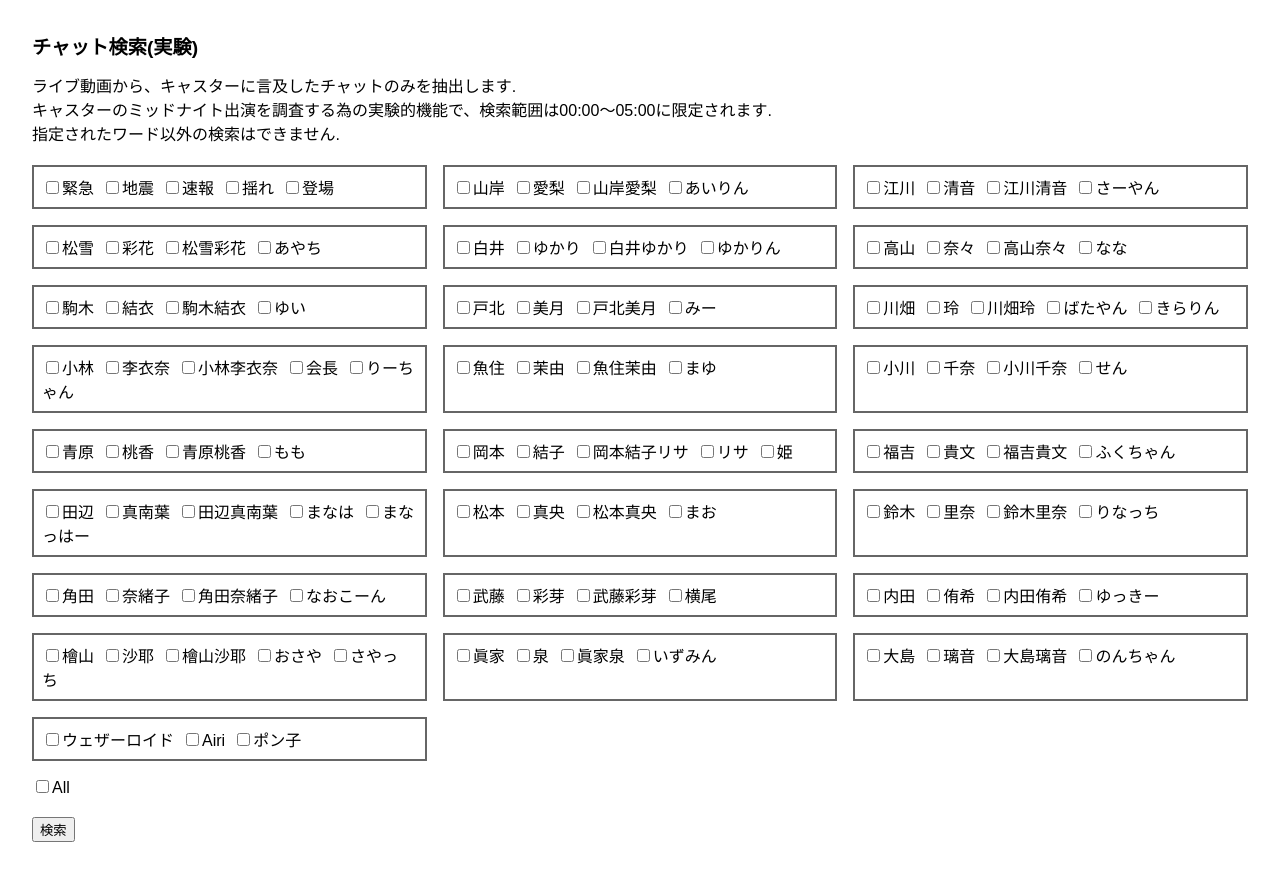
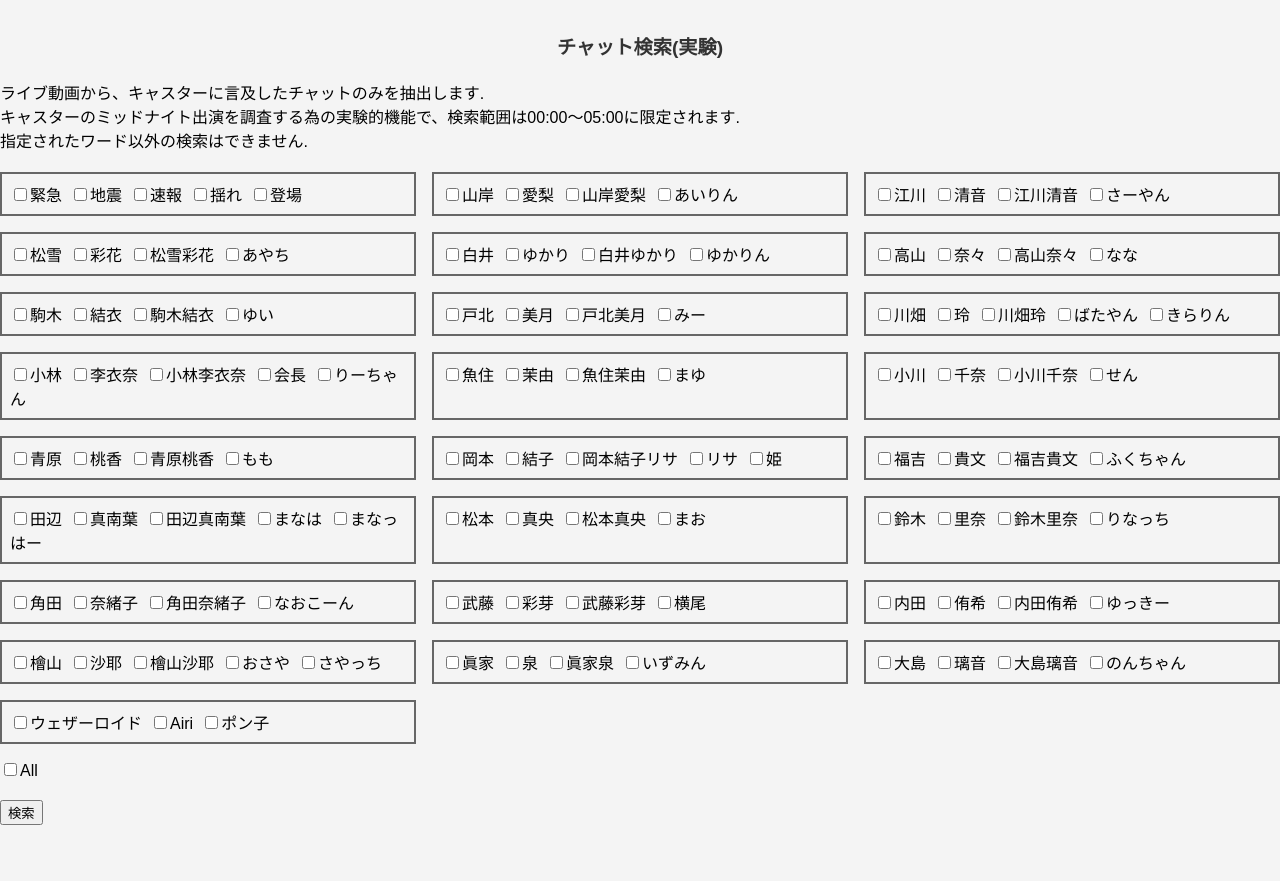
Before and after one commit to boxpush/b, a Jekyll site: the page tesst/chat.html, which Jekyll copies as it is, in a window 1280 px wide. Shown: the top 881 px of the page. Built offline with Jekyll 4.4.1, drawn with Linux system fonts in a browser that asks for light colours.

Commit message:
Update chat.html

```diff
--- a/tesst/chat.html
+++ b/tesst/chat.html
@@ -11,11 +11,25 @@
      https://github.com/cure53/DOMPurify
 -->
   <script src="https://cdn.jsdelivr.net/npm/dompurify@2.4.2/dist/purify.min.js"></script>
+  <!-- MessagePack.js
+     (c) 2010-2025 MessagePack project contributors
+     MIT License
+     https://github.com/msgpack/msgpack-javascript
+-->
+  <script src="https://cdn.jsdelivr.net/npm/@msgpack/msgpack/dist.es5+umd/msgpack.min.js"></script>
   <title>チャット検索(実験)</title>
   <style>
     body {
-      font-family: sans-serif;
-      margin: 2rem;
+      font-family: Arial, sans-serif;
+      background-color: #f4f4f4;
+      margin: 0;
+      padding: 0;
+    }
+
+    h1 {
+      text-align: center;
+      color: #333;
+      margin: 20px 0;
     }
 
     table {
```
Also changed, not shown: other parts of tesst/chat.html (+3 -1 lines).
